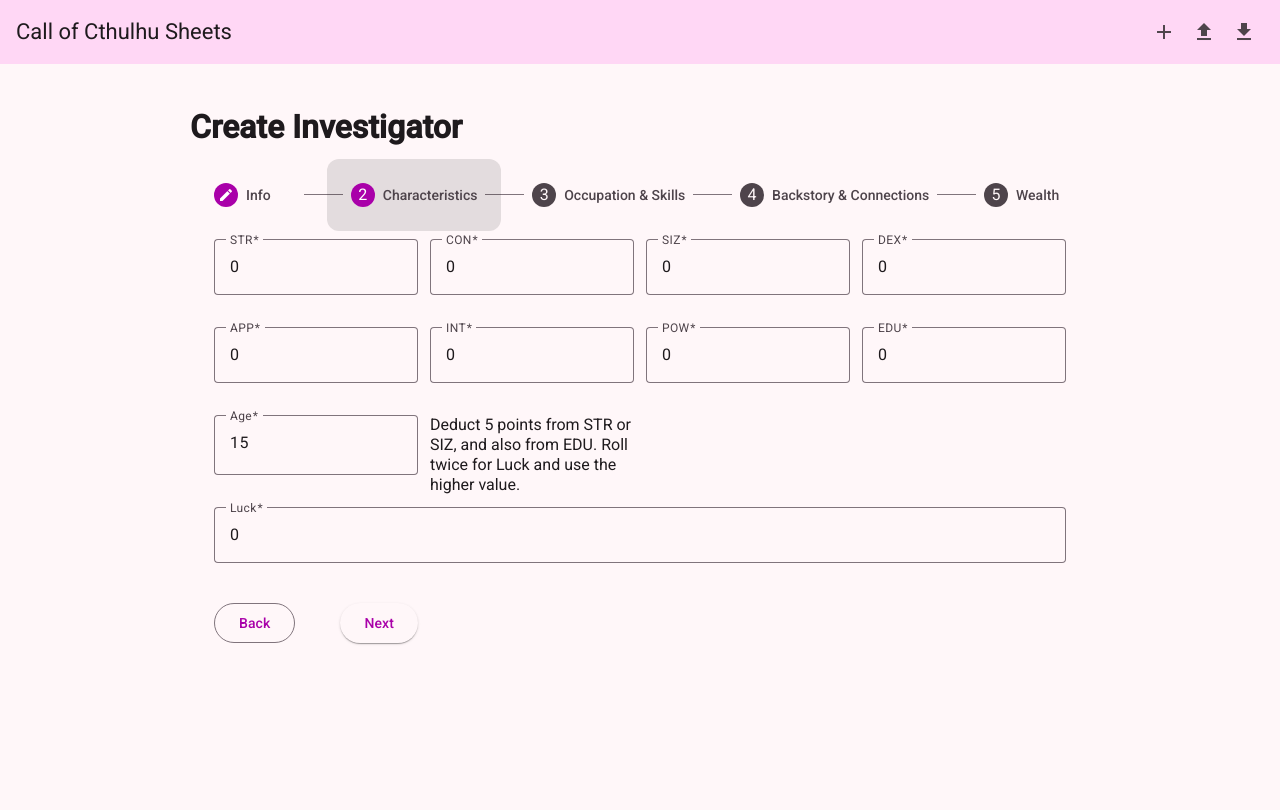
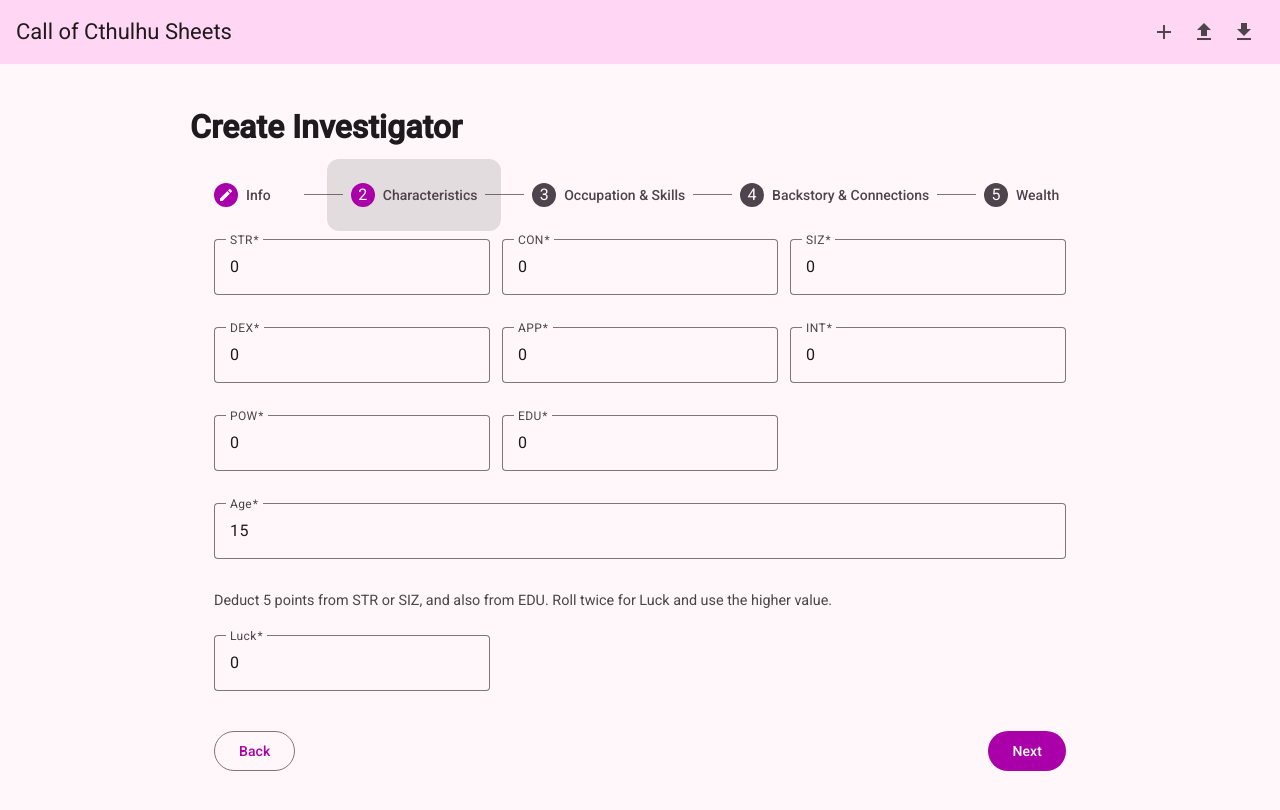
Before and after one commit to cooperdramsey/coc-sheets, an Angular app: page /create in a window 1280 px wide. Both pictures are taken after typing "Sample", "Sample", "Sample", "Sample", "Sample" into the empty fields and a click on the button "Next". Shown: the top 810 px of the page. Built offline with nearby package versions, Linux system fonts and the light colour scheme.

Commit message:
restyle with flexbox

```diff
--- a/src/app/character-creation/character-creation.css
+++ b/src/app/character-creation/character-creation.css
@@ -1,66 +1,53 @@
+:host {
+  --gap: 12px;
+}
+
 .cc {
   max-width: 900px;
   margin: 24px auto;
   padding: 8px;
 }
 
-.grid {
-  display: grid;
-  gap: 12px;
-}
-.grid-4 {
-  grid-template-columns: repeat(4, minmax(140px, 1fr));
-}
-.full {
-  grid-column: 1 / -1;
-}
-
+/* Keep some breathing room for forms */
 form {
   margin-top: 8px;
 }
 
-.occupation-row {
-  display: flex;
-  align-items: center;
-  gap: 8px;
+.occupation-row .name {
+  flex: 1 1 0;
+  min-width: 280px;
   width: 100%;
 }
 
-.occupation-row .name {
-  flex: 1 1 0;
-  min-width: 0;
-  width: 100%;
+/* Fixed-per-row item widths */
+.full { flex: 1 1 100%; }
+.col-2 { flex: 1 1 calc((100% - var(--gap)) / 2); }
+.col-3 { flex: 1 1 calc((100% - 2 * var(--gap)) / 3); }
+.col-4 { flex: 1 1 calc((100% - 3 * var(--gap)) / 4); }
+.col-5 { flex: 1 1 calc((100% - 4 * var(--gap)) / 5); }
+.short { flex-grow: 0; }
+
+.row {
+  display: flex;
+  flex-wrap: wrap;
+  gap: var(--gap);
+  align-items: stretch;
 }
 
-.skills-form {
+.info-field {
   display: flex;
-  flex-direction: column;
-  gap: 12px;
+  min-width: fit-content;
 }
 
-.skills-row {
+.char-stat {
   display: flex;
-  align-items: center;
-  gap: 8px;
-  width: 100%;
+  min-width: fit-content;
 }
 
-.skills-row .name {
-  flex: 1 1 0;
-  min-width: 0;
-  width: 100%;
-}
-
-.skills-row .points {
-  flex: 0 0 110px;
-}
-
-.skill-checkbox {
-  margin-bottom: 20px;
-}
-
-.skill-remove-button {
-  margin-bottom: 20px;
+.age-hint {
+  font-size: 0.9em;
+  opacity: 0.8;
+  margin-bottom: var(--gap);
 }
 
 .step-actions {
@@ -68,3 +55,14 @@
   justify-content: space-between;
   margin-top: 8px;
 }
+
+/* Responsive: stack columns on narrow screens */
+@media (max-width: 900px){
+  .info-field {
+    flex: 1 1 100%;
+  }
+
+  .char-stat {
+    flex: 1 1 calc((100% - var(--gap)) / 2); /* 2 per row */
+  }
+}
--- a/src/app/character-creation/character-creation.html
+++ b/src/app/character-creation/character-creation.html
@@ -3,133 +3,132 @@
   <mat-horizontal-stepper linear>
     <!-- Info -->
     <mat-step [stepControl]="playerForm" label="Info">
-      <form [formGroup]="playerForm" class="grid">
-        <mat-form-field appearance="outline">
+      <form [formGroup]="playerForm" class="row">
+        <mat-form-field appearance="outline" class="info-field col-2">
           <mat-label>Player Name</mat-label>
           <input matInput formControlName="playerName" />
         </mat-form-field>
 
-        <mat-form-field appearance="outline">
+        <mat-form-field appearance="outline" class="info-field col-2">
           <mat-label>Character Name</mat-label>
           <input matInput formControlName="characterName" />
         </mat-form-field>
 
-        <mat-form-field appearance="outline">
+        <mat-form-field appearance="outline" class="info-field col-2">
           <mat-label>Pronouns</mat-label>
           <input matInput formControlName="pronouns" placeholder="e.g., she/her" />
         </mat-form-field>
 
-        <mat-form-field appearance="outline">
+        <mat-form-field appearance="outline" class="info-field col-2">
           <mat-label>Birthplace</mat-label>
           <input matInput formControlName="birthplace" placeholder="City, Country" />
         </mat-form-field>
 
-        <mat-form-field appearance="outline">
+        <mat-form-field appearance="outline" class="info-field col-2">
           <mat-label>Residence</mat-label>
           <input matInput formControlName="residence" placeholder="City, Country" />
         </mat-form-field>
 
-        <div class="step-actions">
+        <div class="step-actions full">
           <span></span>
-          <button mat-raised-button color="primary" matStepperNext>Next</button>
+          <button matButton="filled" mat-raised-button matStepperNext>Next</button>
         </div>
       </form>
     </mat-step>
 
     <!-- Characteristics -->
     <mat-step [stepControl]="characteristicsForm" label="Characteristics">
-      <form [formGroup]="characteristicsForm" class="grid grid-4">
-        <mat-form-field appearance="outline"><mat-label>STR</mat-label><input matInput type="number" formControlName="str" /></mat-form-field>
-        <mat-form-field appearance="outline"><mat-label>CON</mat-label><input matInput type="number" formControlName="con" /></mat-form-field>
-        <mat-form-field appearance="outline"><mat-label>SIZ</mat-label><input matInput type="number" formControlName="siz" /></mat-form-field>
-        <mat-form-field appearance="outline"><mat-label>DEX</mat-label><input matInput type="number" formControlName="dex" /></mat-form-field>
-        <mat-form-field appearance="outline"><mat-label>APP</mat-label><input matInput type="number" formControlName="app" /></mat-form-field>
-        <mat-form-field appearance="outline"><mat-label>INT</mat-label><input matInput type="number" formControlName="int" /></mat-form-field>
-        <mat-form-field appearance="outline"><mat-label>POW</mat-label><input matInput type="number" formControlName="pow" /></mat-form-field>
-        <mat-form-field appearance="outline"><mat-label>EDU</mat-label><input matInput type="number" formControlName="edu" /></mat-form-field>
+      <form [formGroup]="characteristicsForm" class="row">
+        <mat-form-field appearance="outline" class="char-stat col-3 short"><mat-label>STR</mat-label><input matInput type="number" formControlName="str" /></mat-form-field>
+        <mat-form-field appearance="outline" class="char-stat col-3 short"><mat-label>CON</mat-label><input matInput type="number" formControlName="con" /></mat-form-field>
+        <mat-form-field appearance="outline" class="char-stat col-3 short"><mat-label>SIZ</mat-label><input matInput type="number" formControlName="siz" /></mat-form-field>
+        <mat-form-field appearance="outline" class="char-stat col-3 short"><mat-label>DEX</mat-label><input matInput type="number" formControlName="dex" /></mat-form-field>
+        <mat-form-field appearance="outline" class="char-stat col-3 short"><mat-label>APP</mat-label><input matInput type="number" formControlName="app" /></mat-form-field>
+        <mat-form-field appearance="outline" class="char-stat col-3 short"><mat-label>INT</mat-label><input matInput type="number" formControlName="int" /></mat-form-field>
+        <mat-form-field appearance="outline" class="char-stat col-3 short"><mat-label>POW</mat-label><input matInput type="number" formControlName="pow" /></mat-form-field>
+        <mat-form-field appearance="outline" class="char-stat col-3 short"><mat-label>EDU</mat-label><input matInput type="number" formControlName="edu" /></mat-form-field>
 
-        <mat-form-field appearance="outline">
+        <mat-form-field appearance="outline" class="full">
           <mat-label>Age</mat-label>
           <input matInput type="number" formControlName="age"/>
         </mat-form-field>
 
         @if (characteristicsForm.get('age')?.value ?? 0 >= 15) {
-          <div class="hint">
+          <div class="age-hint full">
             {{ ageAdvice }}
           </div>
         }
 
-        <mat-form-field appearance="outline" class="full">
+        <mat-form-field appearance="outline" class="char-stat col-3 short">
           <mat-label>Luck</mat-label>
           <input matInput type="number" formControlName="luck" />
         </mat-form-field>
 
-        <div class="step-actions">
+        <div class="step-actions full">
           <button mat-stroked-button matStepperPrevious>Back</button>
-          <button mat-raised-button color="primary" matStepperNext>Next</button>
+          <button matButton="filled" mat-raised-button matStepperNext>Next</button>
         </div>
       </form>
     </mat-step>
 
     <!-- Occupation & Skills -->
     <mat-step [stepControl]="occupationForm" label="Occupation & Skills">
-      <form [formGroup]="occupationForm" class="skills-form">
-        <div class="occupation-row">
-          <mat-form-field appearance="outline" class="name">
+      <form [formGroup]="occupationForm" class="row">
+        <mat-form-field appearance="outline" class="col-2">
           <mat-label>Occupation</mat-label>
           <input matInput formControlName="occupation" placeholder="e.g., Detective" />
         </mat-form-field>
-          <mat-form-field appearance="outline">
+        <mat-form-field appearance="outline" class="col-4">
           <mat-label>Occupation Skill Points</mat-label>
-            <input matInput readonly="true" type="number" min="0" formControlName="occupationPoints" />
+          <input matInput type="number" min="0" formControlName="occupationPoints" readonly/>
         </mat-form-field>
-          <mat-form-field appearance="outline">
+        <mat-form-field appearance="outline" class="col-4">
           <mat-label>Personal Interest Skill Points</mat-label>
-            <input matInput readonly="true" type="number" min="0" formControlName="personalInterestPoints" />
+          <input matInput type="number" min="0" formControlName="personalInterestPoints" readonly/>
         </mat-form-field>
-        </div>
-        <div formArrayName="skills">
-          @for (skill of skills.controls; track $index) {
-            <div class="skills-row" [formGroupName]="$index">
+
+        <div class="skills-form full" formArrayName="skills">
+          @for (skill of skills.controls; let i = $index; track skill) {
+            <div class="row" [formGroupName]="i">
               <!-- Is Professional Skill -->
-              <mat-checkbox formControlName="isProfessional" matTooltip="Professional Skill" class="skill-checkbox"></mat-checkbox>
+              <mat-checkbox formControlName="isProfessional" matTooltip="Professional Skill"></mat-checkbox>
 
               <!-- Name -->
-              <mat-form-field appearance="outline" class="name">
+              <mat-form-field appearance="outline" class = "col-2">
                 <mat-label>Skill Name</mat-label>
                 <input matInput formControlName="name"/>
               </mat-form-field>
 
               <!-- Points -->
-              <mat-form-field appearance="outline" class="points">
+              <mat-form-field appearance="outline">
                 <mat-label>Points</mat-label>
                 <input matInput type="number" min="0" formControlName="points" />
               </mat-form-field>
 
               <!-- Remove (disabled for locked) -->
               <button mat-icon-button color="warn" aria-label="Remove skill" matTooltip="Remove"
-                      type="button" class="skill-remove-button" (click)="removeSkill($index)">
+                      type="button" (click)="removeSkill(i)">
                 <mat-icon>close</mat-icon>
               </button>
             </div>
           }
 
           <!-- Add skill button below the list -->
-          <div class="step-actions">
-            <button mat-stroked-button color="primary" type="button" (click)="addSkill()">Add Skill</button>
+          <div class="full">
+            <button mat-stroked-button type="button" (click)="addSkill()">Add Skill</button>
           </div>
         </div>
 
-        <div class="step-actions">
+        <div class="step-actions full">
           <button mat-stroked-button matStepperPrevious>Back</button>
-          <button mat-raised-button color="primary" matStepperNext>Next</button>
+          <button matButton="filled" mat-raised-button matStepperNext>Next</button>
         </div>
       </form>
     </mat-step>
 
     <!-- Backstory & Connections -->
     <mat-step [stepControl]="backstoryForm" label="Backstory & Connections">
-      <form [formGroup]="backstoryForm" class="grid">
+      <form [formGroup]="backstoryForm" class="row">
         <mat-form-field appearance="outline" class="full">
           <mat-label>Backstory</mat-label>
           <textarea matInput rows="5" formControlName="backstory" placeholder="History, ideology/beliefs, traits..."></textarea>
@@ -137,42 +136,42 @@
 
         <mat-form-field appearance="outline" class="full">
           <mat-label>Connections</mat-label>
-          <textarea matInput rows="4" formControlName="connections" placeholder="Important people, organizations, contacts..."></textarea>
+          <textarea matInput rows="5" formControlName="connections" placeholder="Important people, organizations, contacts..."></textarea>
         </mat-form-field>
 
-        <div class="step-actions">
+        <div class="step-actions full">
           <button mat-stroked-button matStepperPrevious>Back</button>
-          <button mat-raised-button color="primary" matStepperNext>Next</button>
+          <button matButton="filled" mat-raised-button matStepperNext>Next</button>
         </div>
       </form>
     </mat-step>
 
     <!-- Wealth -->
     <mat-step [stepControl]="wealthForm" label="Wealth">
-      <form [formGroup]="wealthForm" class="grid">
-        <mat-form-field appearance="outline">
+      <form [formGroup]="wealthForm" class="row">
+        <mat-form-field appearance="outline" class="col-3">
           <mat-label>Credit Rating</mat-label>
           <input matInput type="number" formControlName="creditRating" />
         </mat-form-field>
 
-        <mat-form-field appearance="outline">
+        <mat-form-field appearance="outline" class="col-3">
           <mat-label>Spending Level</mat-label>
           <input matInput type="number" formControlName="spendingLevel" />
         </mat-form-field>
 
-        <mat-form-field appearance="outline" class="full">
+        <mat-form-field appearance="outline" class="col-3">
           <mat-label>Cash</mat-label>
-          <input matInput formControlName="cash" />
+          <input matInput type="number" formControlName="cash" />
         </mat-form-field>
 
         <mat-form-field appearance="outline" class="full">
           <mat-label>Assets</mat-label>
-          <textarea matInput rows="3" formControlName="assets"></textarea>
+          <textarea matInput rows="5" formControlName="assets"></textarea>
         </mat-form-field>
 
-        <div class="step-actions">
+        <div class="step-actions full">
           <button mat-stroked-button matStepperPrevious>Back</button>
-          <button mat-raised-button color="primary" (click)="finish()">Finish</button>
+          <button matButton="filled" mat-raised-button color="primary" (click)="finish()">Finish</button>
         </div>
       </form>
     </mat-step>
```
Also changed, not shown: src/app/character-creation/character-creation.ts (+6 -3 lines). Lines whose indentation alone changed are shown as unchanged.
